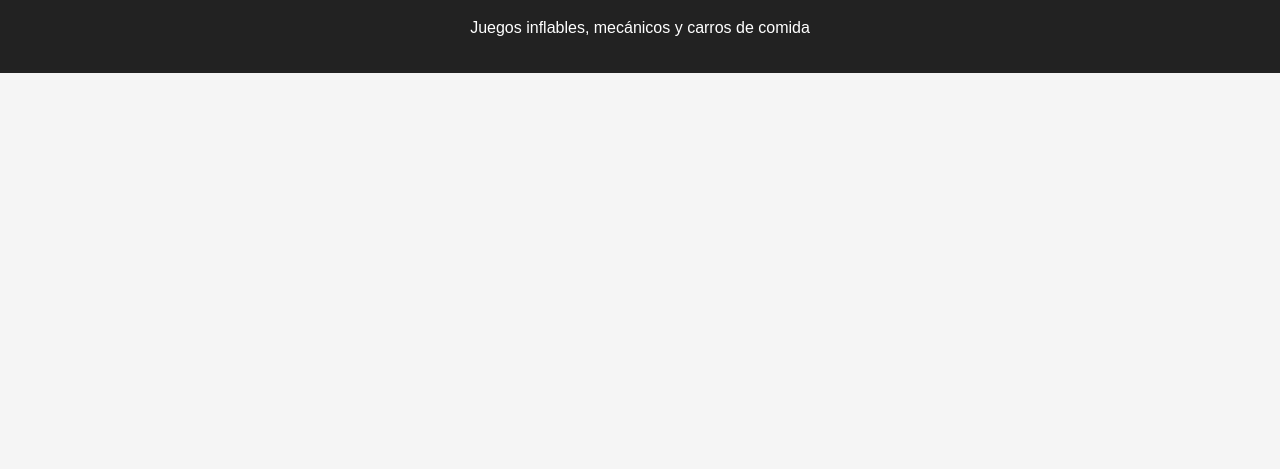
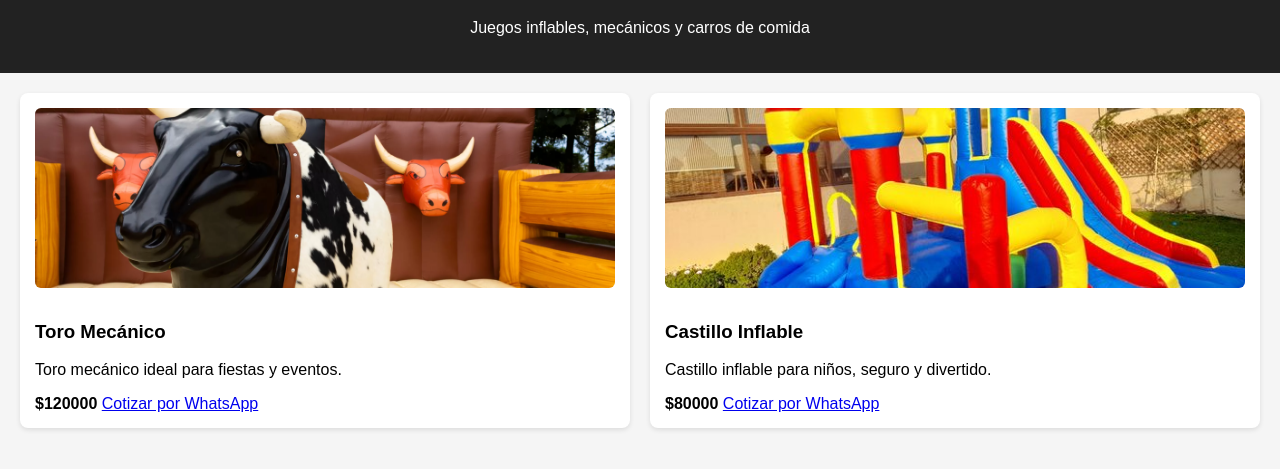
Before and after one commit to christopherosoriolab/MagicKids, a plain HTML site: page index.html in a window 1280 px wide. Shown: the part 81-550 px from the top of the page. Drawn offline with Linux system fonts and the light colour scheme.

Commit message:
Lista para publicar

```diff
--- a/css/styles.css
+++ b/css/styles.css
@@ -17,3 +17,18 @@ header {
   gap: 20px;
   padding: 20px;
 }
+
+.producto {
+  background: white;
+  padding: 15px;
+  border-radius: 8px;
+  box-shadow: 0 2px 5px rgba(0,0,0,0.1);
+}
+
+.producto img {
+  width: 100%;
+  height: 180px;
+  object-fit: cover;
+  border-radius: 6px;
+  margin-bottom: 10px;
+}
--- /dev/null
+++ b/data/productos.json
@@ -0,0 +1,16 @@
+[
+  {
+    "id": 1,
+    "nombre": "Toro Mecánico",
+    "precio": 120000,
+    "descripcion": "Toro mecánico ideal para fiestas y eventos.",
+    "imagen": "toro.jpg"
+  },
+  {
+    "id": 2,
+    "nombre": "Castillo Inflable",
+    "precio": 80000,
+    "descripcion": "Castillo inflable para niños, seguro y divertido.",
+    "imagen": "castillo.jpg"
+  }
+]
--- a/js/app.js
+++ b/js/app.js
@@ -1 +1,33 @@
-console.log("App cargada correctamente");
+const WHATSAPP_NEGOCIO = "56912345678";
+
+
+fetch("data/productos.json")
+  .then(res => res.json())
+  .then(productos => {
+    const contenedor = document.getElementById("lista-productos");
+
+    productos.forEach(producto => {
+      const mensaje = encodeURIComponent(
+        `Hola, quiero cotizar el arriendo de: ${producto.nombre}`
+      );
+
+      const card = document.createElement("div");
+      card.classList.add("producto");
+
+      card.innerHTML = `
+        <img src="assents/imagenes/${producto.imagen}" alt="${producto.nombre}">
+        <h3>${producto.nombre}</h3>
+        <p>${producto.descripcion}</p>
+        <strong>$${producto.precio}</strong>
+        <a
+          href="https://wa.me/${WHATSAPP_NEGOCIO}?text=${mensaje}"
+          target="_blank"
+          class="btn-whatsapp"
+        >
+          Cotizar por WhatsApp
+        </a>
+      `;
+
+      contenedor.appendChild(card);
+    });
+  });
```
Also changed, not shown: assents/imagenes/castillo.jpg (added), assents/imagenes/toro.jpg (added), 1 other file.
